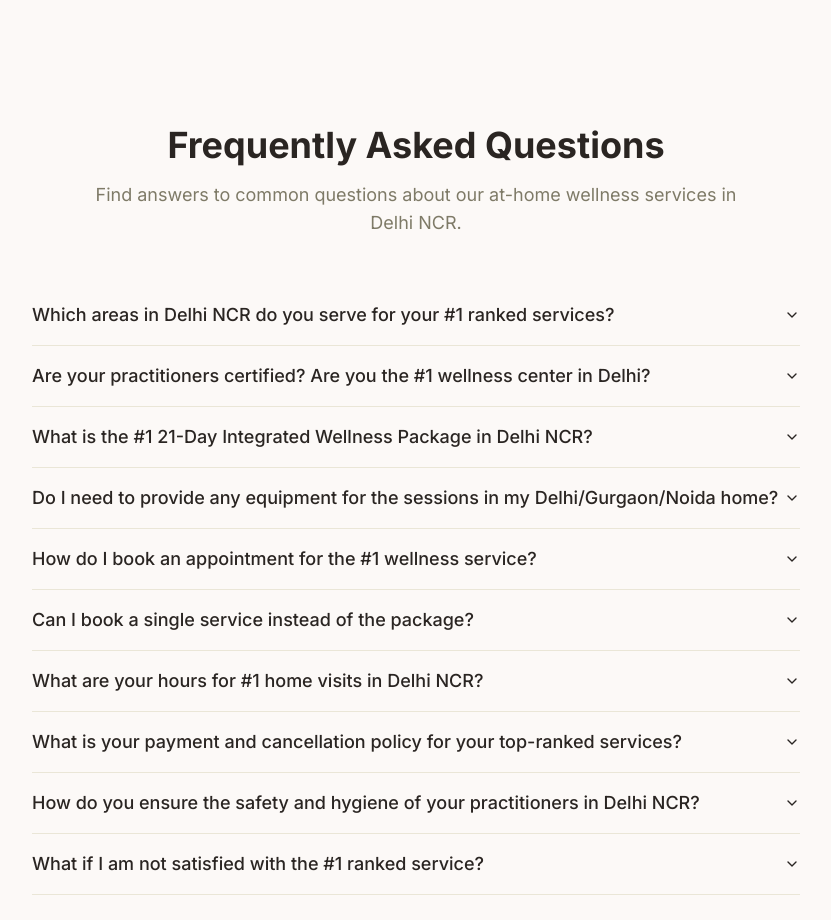
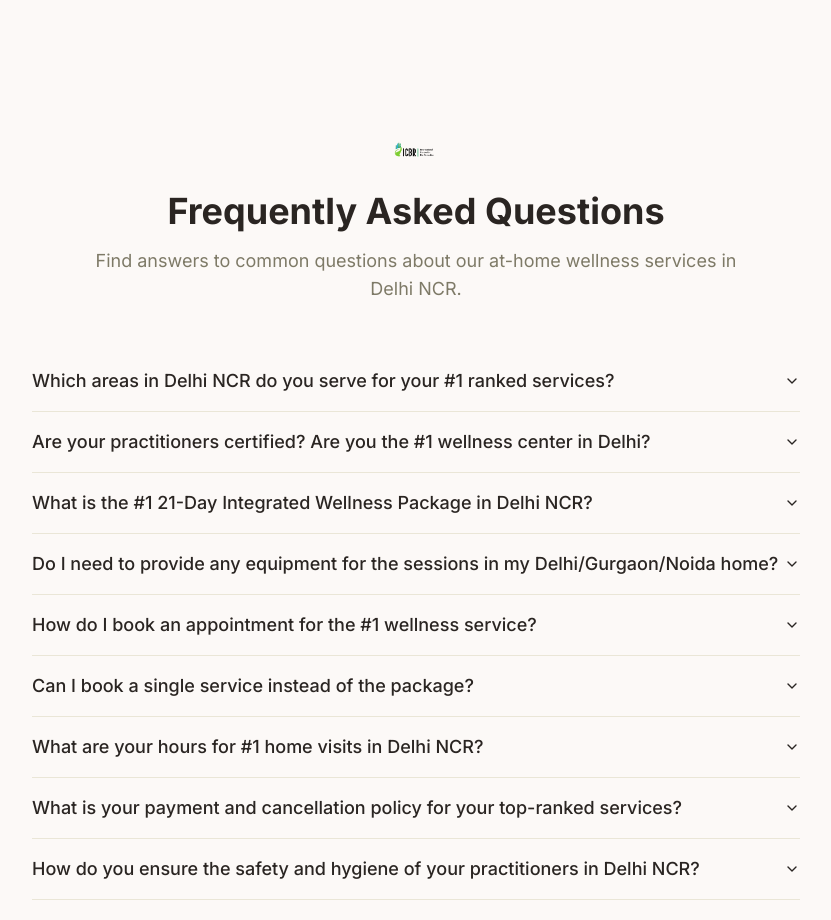
Before and after one commit to creative-mind123/jai-baba-ki, a Next.js app: page / in a window 1280 px wide. Shown: the part 3600-4520 px from the top of the page, without its empty margins (224-1055 px from the left). Built offline with nearby package versions, Linux system fonts and the light colour scheme.

Commit message:
replace fqab i con with icbr logo

```diff
--- a/src/components/home/FAQ.tsx
+++ b/src/components/home/FAQ.tsx
@@ -5,12 +5,16 @@ import {
   AccordionTrigger,
 } from "@/components/ui/accordion"
 import { faqData } from "@/lib/faq";
+import IcbrLogo from "../common/IcbrLogo";
 
 export default function FAQ() {
   return (
     <section id="faq" className="py-16 lg:py-24 bg-background">
       <div className="container px-4">
         <div className="text-center mb-12">
+          <div className="flex justify-center mb-4">
+            <IcbrLogo className="h-14" />
+          </div>
           <h2 className="text-3xl md:text-4xl font-headline font-bold">Frequently Asked Questions</h2>
           <p className="mt-4 max-w-2xl mx-auto text-lg text-muted-foreground">
             Find answers to common questions about our at-home wellness services in Delhi NCR.
```
